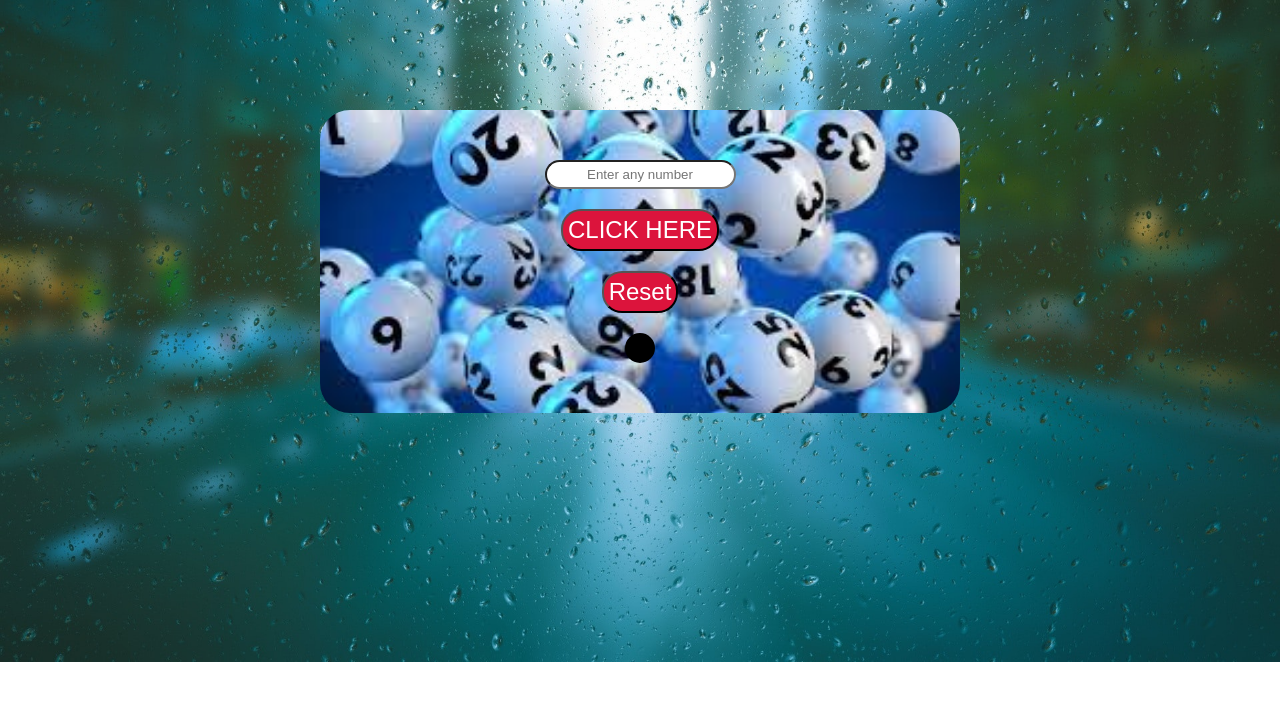
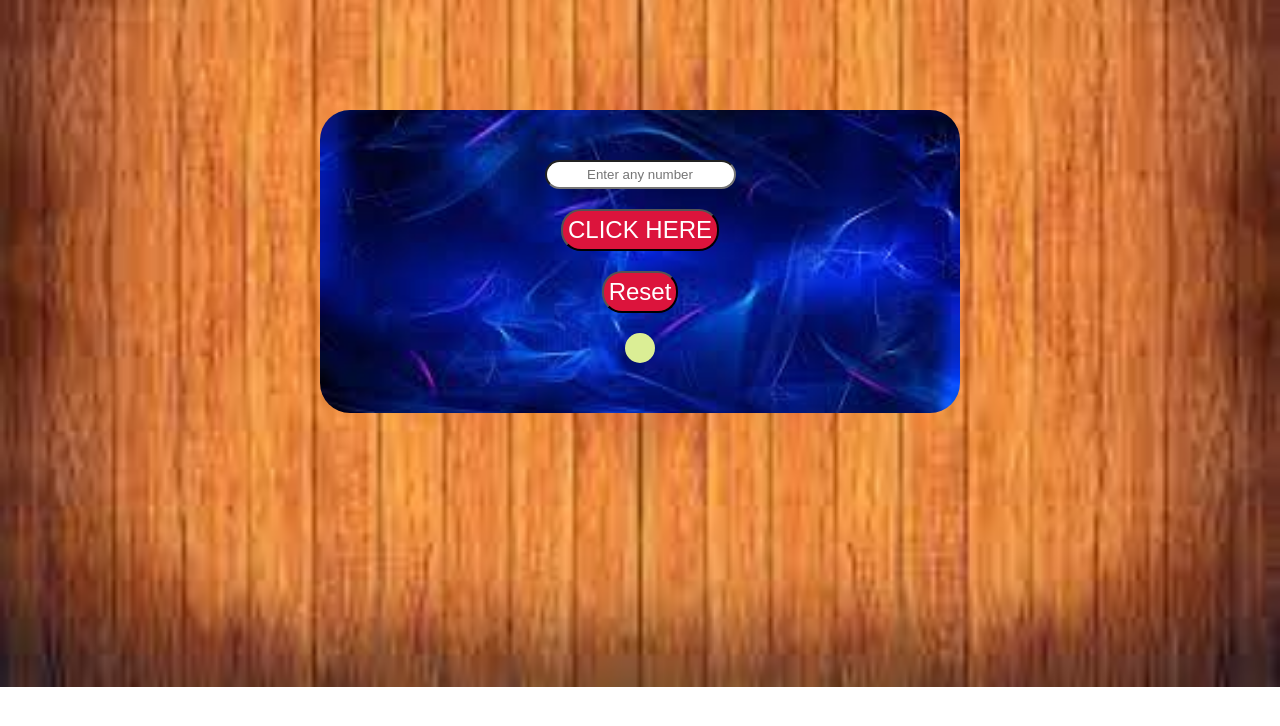
Before and after one commit to pravedkasaudhan-ingenuity/IG_DevPool_Training, a plain HTML site: page index.html in a window 1280 px wide. Drawn offline with Linux system fonts and the light colour scheme.

Commit message:
assignment2 commit

```diff
--- a/guess.js
+++ b/guess.js
@@ -15,14 +15,15 @@ clicked.addEventListener('click',()=>{
         res.innerHTML+=`Number ${val} is bigger than the one.<br>`;
     }
     else{
-        alert("you won");
         res.innerHTML="Congo U are Winner!!";
+        alert("<--Your Guess is Right-->");
         res.style.fontSize='2rem';
     }
     entry.value="";
 }
 else{
     alert(" Please enter a number in range 0 to 100 ");
+    entry.value="";
 }
 })
 reset.addEventListener("click",()=>{
--- a/index.html
+++ b/index.html
@@ -23,18 +23,18 @@
             border-radius: 30px;
         }
         #result{
-            color:rgb(115, 255, 0);
-            background-color: rgb(0, 0, 0);
+            color:rgb(16, 20, 13);
+            background-color: rgb(219, 238, 149);
             font-size: 1.3rem;
             font-weight: bolder;
             padding: 15px;
             border-radius: 20px;
         }
         body{
-            background: url(./images/i1.jpg) no-repeat center center/cover;
+            background: url(./images/background.jpg) no-repeat center center/cover;
         }
         #container{
-            background: url(./images/i2.jpg) no-repeat  center/cover;
+            background: url(./images/images.jpg) no-repeat  center/cover;
         }
         .alpha{
             border-radius: 20px;
```
Also changed, not shown: images/background.jpg (added), images/i1.jpg (deleted), images/i2.jpg (deleted), images/images.jpg (added).
